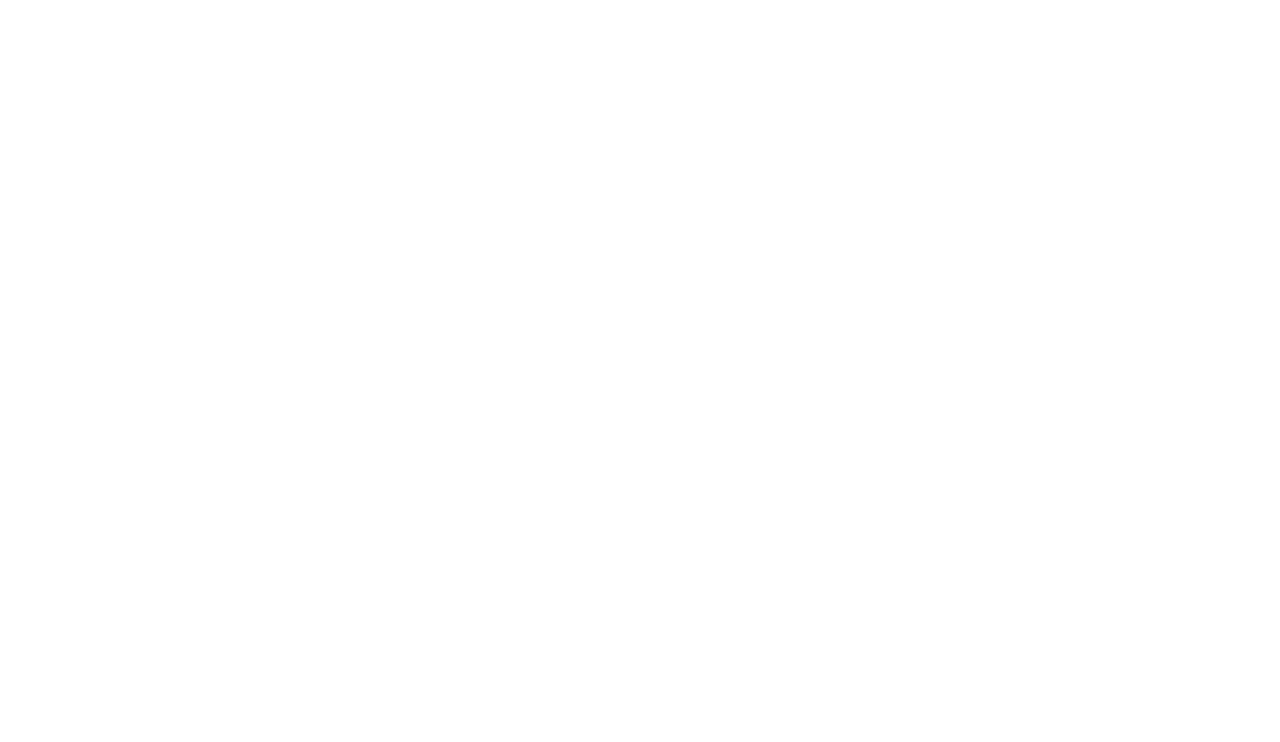
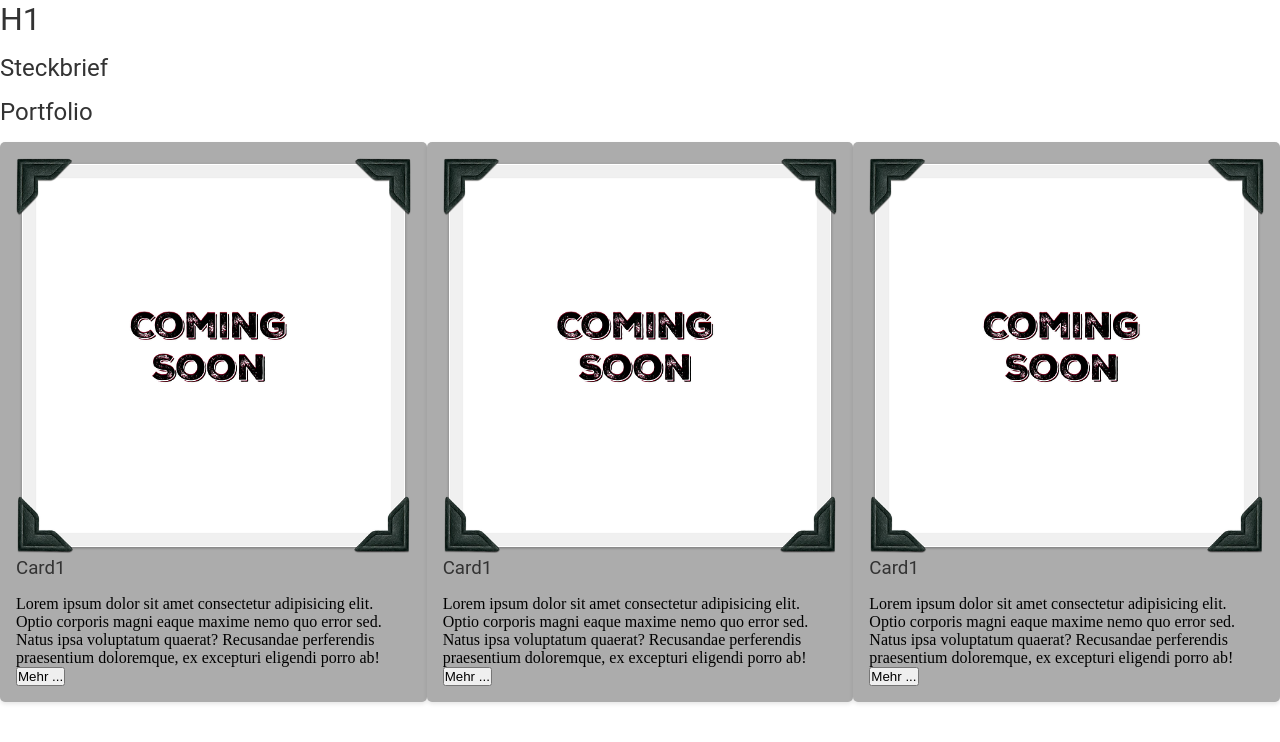
Before and after one commit to thomas1330/Portfolio, a plain HTML site: page index.html in a window 1280 px wide. Drawn offline with Linux system fonts and the light colour scheme.

Commit message:
auf neuesten Stand bringen
weiß nicht mehr genau was alles geändert wurde

```diff
--- a/index.html
+++ b/index.html
@@ -1,20 +1,64 @@
 <!DOCTYPE html>
 <html lang="de">
-    <!-- Version: 1.0.0 -->
+<!-- Version: 1.0.0 -->
+
 <head>
     <meta charset="UTF-8">
     <meta name="viewport" content="width=device-width, initial-scale=1.0">
     <title>Portfolio</title>
+    <link rel="stylesheet" href="style.css">
+
 </head>
+
 <body>
     <header>
-
+        <h1>H1</h1>
     </header>
     <nav class="main-nav">
 
     </nav>
     <main>
         <section>
+            <h2>Steckbrief</h2>
+            <article>
+
+            </article>
+
+        </section>
+        <section>
+            <h2>Portfolio</h2>
+            <article>
+                <div class="flexbox">
+                <div class="card">
+                    <figure><img src="../assets/img/coming_soon.jpg" alt="Platzhalter"></figure>
+                    <h3>Card1</h3>
+                    <p>Lorem ipsum dolor sit amet consectetur adipisicing elit. Optio corporis magni eaque maxime nemo
+                        quo error sed. Natus ipsa voluptatum quaerat? Recusandae perferendis praesentium doloremque, ex
+                        excepturi eligendi porro ab!</p>
+                    <button>Mehr ...</button>
+                </div>
+                <div class="card">
+                    <figure><img src="../assets/img/coming_soon.jpg" alt="Platzhalter"></figure>
+                    <h3>Card1</h3>
+                    <p>Lorem ipsum dolor sit amet consectetur adipisicing elit. Optio corporis magni eaque maxime nemo
+                        quo error sed. Natus ipsa voluptatum quaerat? Recusandae perferendis praesentium doloremque, ex
+                        excepturi eligendi porro ab!</p>
+                    <button>Mehr ...</button>
+                </div>
+                <div class="card">
+                    <figure><img src="../assets/img/coming_soon.jpg" alt="Platzhalter"></figure>
+                    <h3>Card1</h3>
+                    <p>Lorem ipsum dolor sit amet consectetur adipisicing elit. Optio corporis magni eaque maxime nemo
+                        quo error sed. Natus ipsa voluptatum quaerat? Recusandae perferendis praesentium doloremque, ex
+                        excepturi eligendi porro ab!</p>
+                    <button>Mehr ...</button>
+                </div>
+
+                </div>
+
+                </div>
+                </div>
+            </article>
 
         </section>
 
@@ -23,4 +67,5 @@
 
     </footer>
 </body>
+
 </html>
--- /dev/null
+++ b/style.css
@@ -0,0 +1,57 @@
+/* Stylesheet für Portfolio */
+
+/**************** Reset *****************/
+
+*, *:before, *::after {
+    margin: 0;
+    padding: 0;
+    box-sizing: border-box;
+}
+
+img {
+    width: 100%;
+    height: auto;
+}
+
+
+/***************** Layout ***************/
+
+h1,h2,h3,h4,h5,h6 {
+    font-family: 'Roboto', sans-serif;
+    font-weight: 400;
+    color: #333;
+    margin-bottom: 1rem;
+}
+
+/**************** Typography ****************/
+
+/***************** Color *********************/
+
+
+/***************** Components *****************/
+
+.card {
+    background-color: #acacac;
+    border-radius: 5px;
+    box-shadow: 0 2px 4px rgba(0,0,0,0.1);
+    margin-bottom: 1rem;
+    padding: 1rem;
+}
+
+/****************** Responsive ****************/
+
+@media (min-width: 580px) {
+
+}
+
+@media (min-width: 900px) {
+
+}
+
+@media (min-width: 75rem) {
+
+    .flexbox {
+            display: flex;
+        }
+
+}
```
Also changed, not shown: assets/img/coming_soon.jpg (added), css/style.css (deleted).
